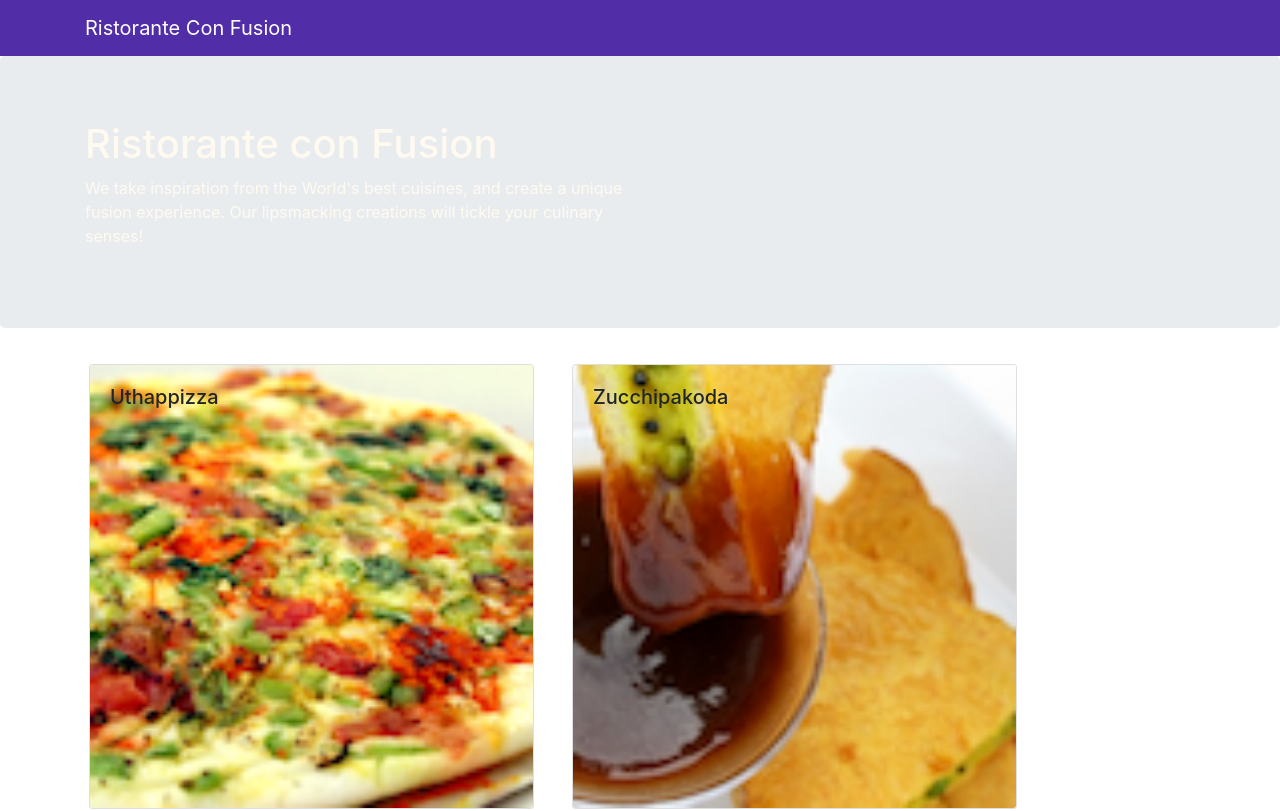
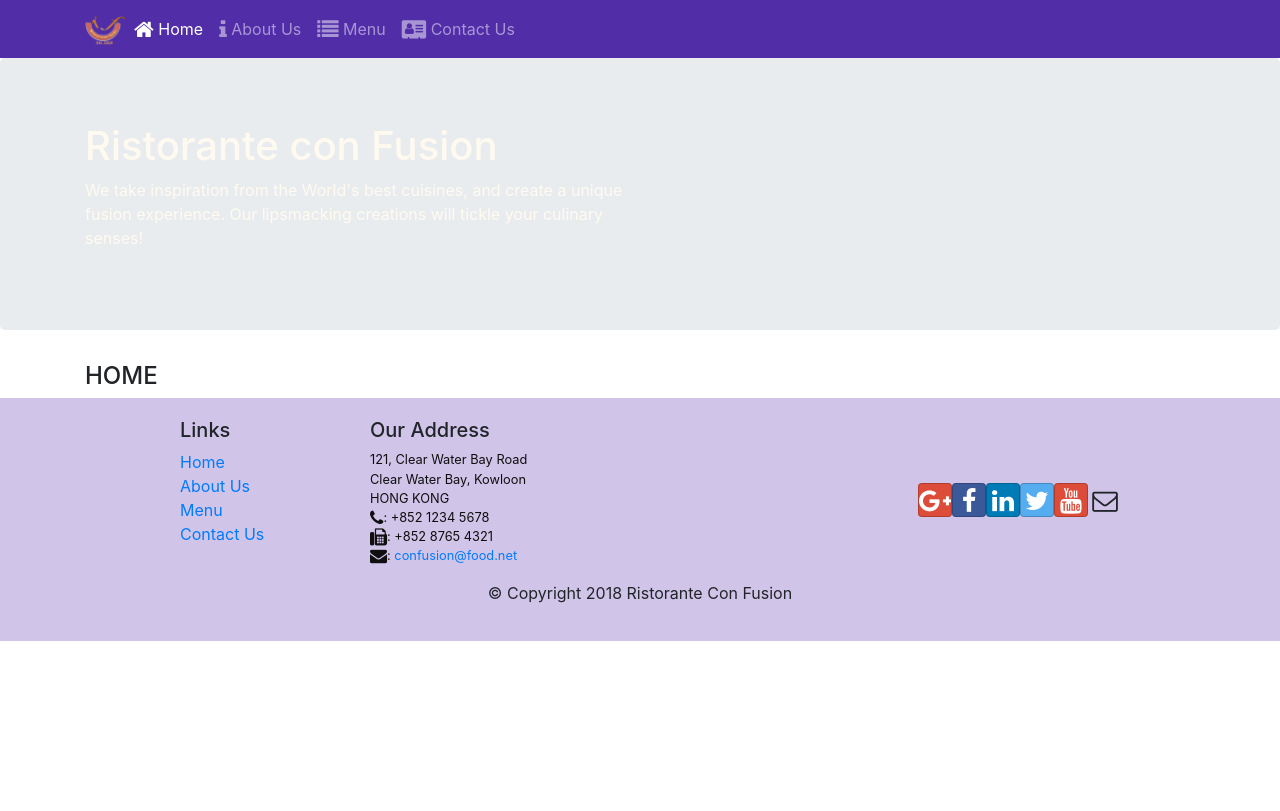
Before and after one commit to itacirgabral/reactcoursera, a React (Create React App) app: page /home in a window 1280 px wide. Shown: the top 811 px of the page. Built offline with nearby package versions, Linux system fonts and the light colour scheme.

Commit message:
react router

```diff
--- a/package.json
+++ b/package.json
@@ -11,6 +11,7 @@
     "react": "^16.6.3",
     "react-dom": "^16.6.3",
     "react-popper": "^1.3.0",
+    "react-router-dom": "^4.3.1",
     "react-scripts": "2.1.1",
     "reactstrap": "^6.5.0"
   },
--- a/src/App.js
+++ b/src/App.js
@@ -3,13 +3,14 @@
 import './App.css';
 
 import Main from './components/MainComponent'
+import { BrowserRouter } from 'react-router-dom'
 
 class App extends Component {
 
   render() {
-    return <div classname="App" >
-      <Main />
-    </div>
+    return <BrowserRouter>
+        <Main />
+    </BrowserRouter>
   }
 }
 
--- a/src/components/FooterComponent.js
+++ b/src/components/FooterComponent.js
@@ -1,4 +1,5 @@
 import React from 'react';
+import { Link } from 'react-router-dom'
 
 function Footer(props) {
   return(
@@ -8,10 +9,10 @@
           <div className="col-4 offset-1 col-sm-2">
             <h5>Links</h5>
             <ul className="list-unstyled">
-              <li><a href="#">Home</a></li>
-              <li><a href="#">About</a></li>
-              <li><a href="#">Menu</a></li>
-              <li><a href="contactus.html">Contact</a></li>
+              <li><Link to='/home'>Home</Link></li>
+              <li><Link to='/aboutus'>About Us</Link></li>
+              <li><Link to='/menu'>Menu</Link></li>
+              <li><Link to='/contactus'>Contact Us</Link></li>
             </ul>
           </div>
           <div className="col-7 col-sm-5">
--- a/src/components/HeaderComponent.js
+++ b/src/components/HeaderComponent.js
@@ -1,13 +1,46 @@
 import React, { Component } from 'react';
-import { Navbar, NavbarBrand, Jumbotron } from 'reactstrap';
+import { Nav, Navbar, NavbarBrand, NavbarToggler, Collapse, NavItem, Jumbotron } from 'reactstrap';
+import { NavLink } from 'react-router-dom';
 
 class Header extends Component {
+  constructor(props) {
+    super(props);
+
+    this.toggleNav = this.toggleNav.bind(this);
+    this.state = {
+      isNavOpen: false
+    };
+  }
+
+  toggleNav() {
+    this.setState({
+      isNavOpen: !this.state.isNavOpen
+    });
+  }
+
   render() {
     return(
-      <React.Fragment>
-        <Navbar dark>
+      <div>
+        <Navbar dark expand="md">
           <div className="container">
-            <NavbarBrand href="/">Ristorante Con Fusion</NavbarBrand>
+            <NavbarToggler onClick={this.toggleNav} />
+            <NavbarBrand className="mr-auto" href="/"><img src='assets/images/logo.png' height="30" width="41" alt='Ristorante Con Fusion' /></NavbarBrand>
+            <Collapse isOpen={this.state.isNavOpen} navbar>
+              <Nav navbar>
+                <NavItem>
+                  <NavLink className="nav-link"  to='/home'><span className="fa fa-home fa-lg"></span> Home</NavLink>
+                </NavItem>
+                <NavItem>
+                  <NavLink className="nav-link" to='/aboutus'><span className="fa fa-info fa-lg"></span> About Us</NavLink>
+                </NavItem>
+                <NavItem>
+                  <NavLink className="nav-link"  to='/menu'><span className="fa fa-list fa-lg"></span> Menu</NavLink>
+                </NavItem>
+                <NavItem>
+                  <NavLink className="nav-link" to='/contactus'><span className="fa fa-address-card fa-lg"></span> Contact Us</NavLink>
+                </NavItem>
+              </Nav>
+            </Collapse>
           </div>
         </Navbar>
         <Jumbotron>
@@ -20,7 +53,7 @@
             </div>
           </div>
         </Jumbotron>
-      </React.Fragment>
+      </div>
     );
   }
 }
--- /dev/null
+++ b/src/components/HomeComponent.js
@@ -0,0 +1,9 @@
+import React from 'react'
+
+function Home(props) {
+  return <div className="container">
+    <h4>HOME</h4>
+  </div>
+}
+
+export default Home
--- a/src/components/MainComponent.js
+++ b/src/components/MainComponent.js
@@ -5,31 +5,29 @@
 import { DISHES } from '../shared/dishes'
 import Header from './HeaderComponent'
 import Footer from './FooterComponent'
+import Home from './HomeComponent'
+import { Switch, Route, Redirect } from 'react-router-dom'
 
 class Main extends React.Component {
 
   constructor(props) {
     super(props);
     this.state = {
-      dishes: DISHES,
-      selectedDish: null
+      dishes: DISHES
     };
   }
 
-  onDishSelect(dishId) {
-    this.setState({ selectedDish: dishId});
-  }
+
+
 
   render() {
     return <>
       <Header />
-      <Menu
-        dishes={ this.state.dishes }
-        onClick={ dishId => this.onDishSelect(dishId) }
-      />
-      <DishDetail
-        dish={ this.state.dishes.find(dish => dish.id === this.state.selectedDish) }
-      />
+      <Switch>
+        <Route path="/home" component={() => <Home />}/>
+        <Route exact path="/menu" component={() => <Menu dishes={this.state.dishes} />}/>
+        <Redirect to="/home" />
+      </Switch>
       <Footer />
     </>
   }
--- a/src/components/MenuComponent.js
+++ b/src/components/MenuComponent.js
@@ -2,7 +2,7 @@
 import { Card, CardImg, CardImgOverlay, CardText, CardBody, CardTitle } from 'reactstrap'
 
 function RenderMenuItem({ dish, onClick }) {
-  return <Card onClick={() => onClick(dish.id)}>
+  return <Card >
     <CardImg width="100%" src={dish.image} alt={dish.name} />
     <CardImgOverlay>
       <CardTitle>{dish.name}</CardTitle>
@@ -14,7 +14,7 @@
   <div className="row">
     {props.dishes.map(
       dish => <div className="col-12 col-md-5 m-1"  key={dish.id}>
-        <RenderMenuItem dish={dish} onClick={props.onClick} />
+        <RenderMenuItem dish={dish} />
       </div>
     )}
   </div>
```
